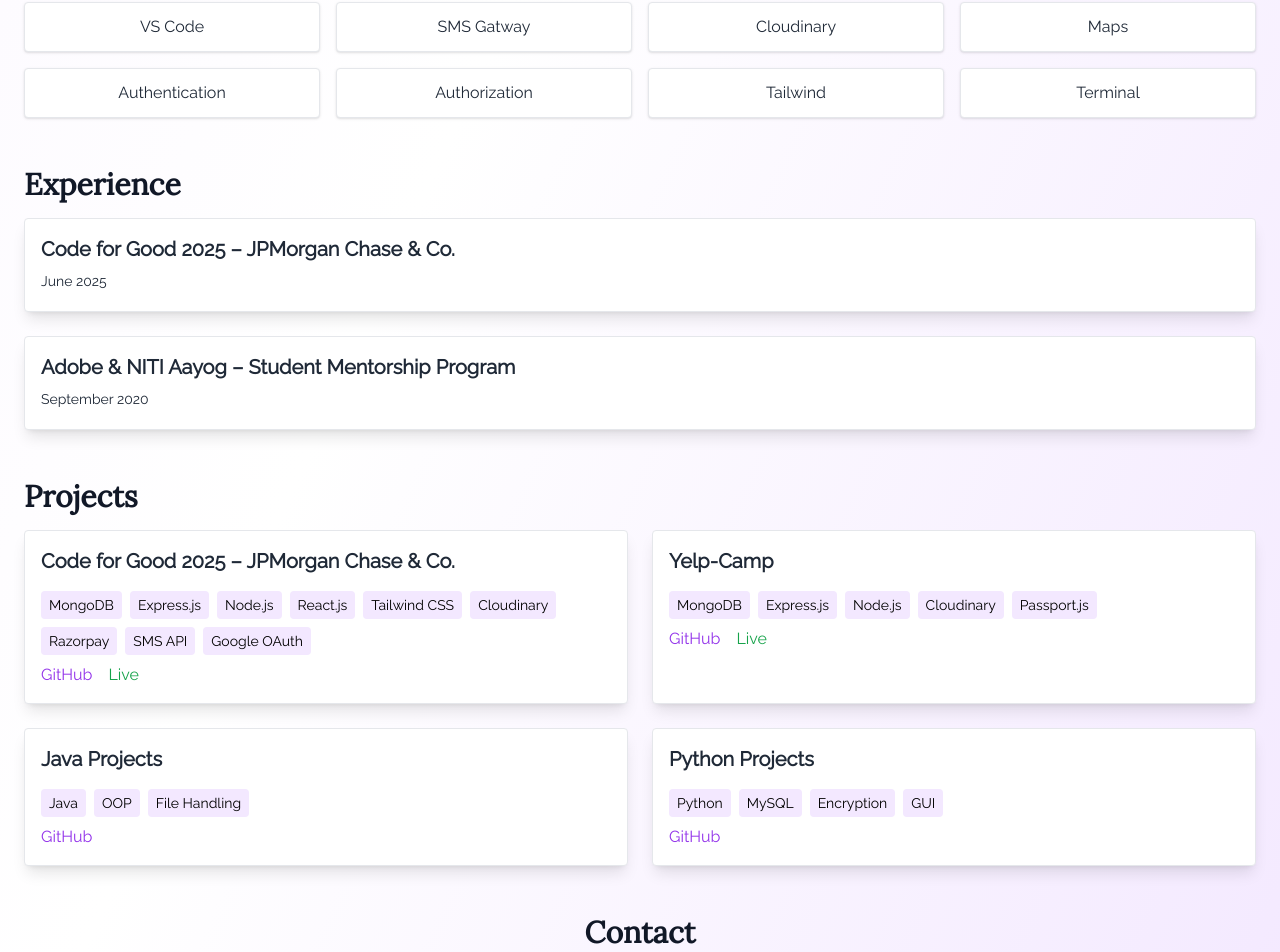
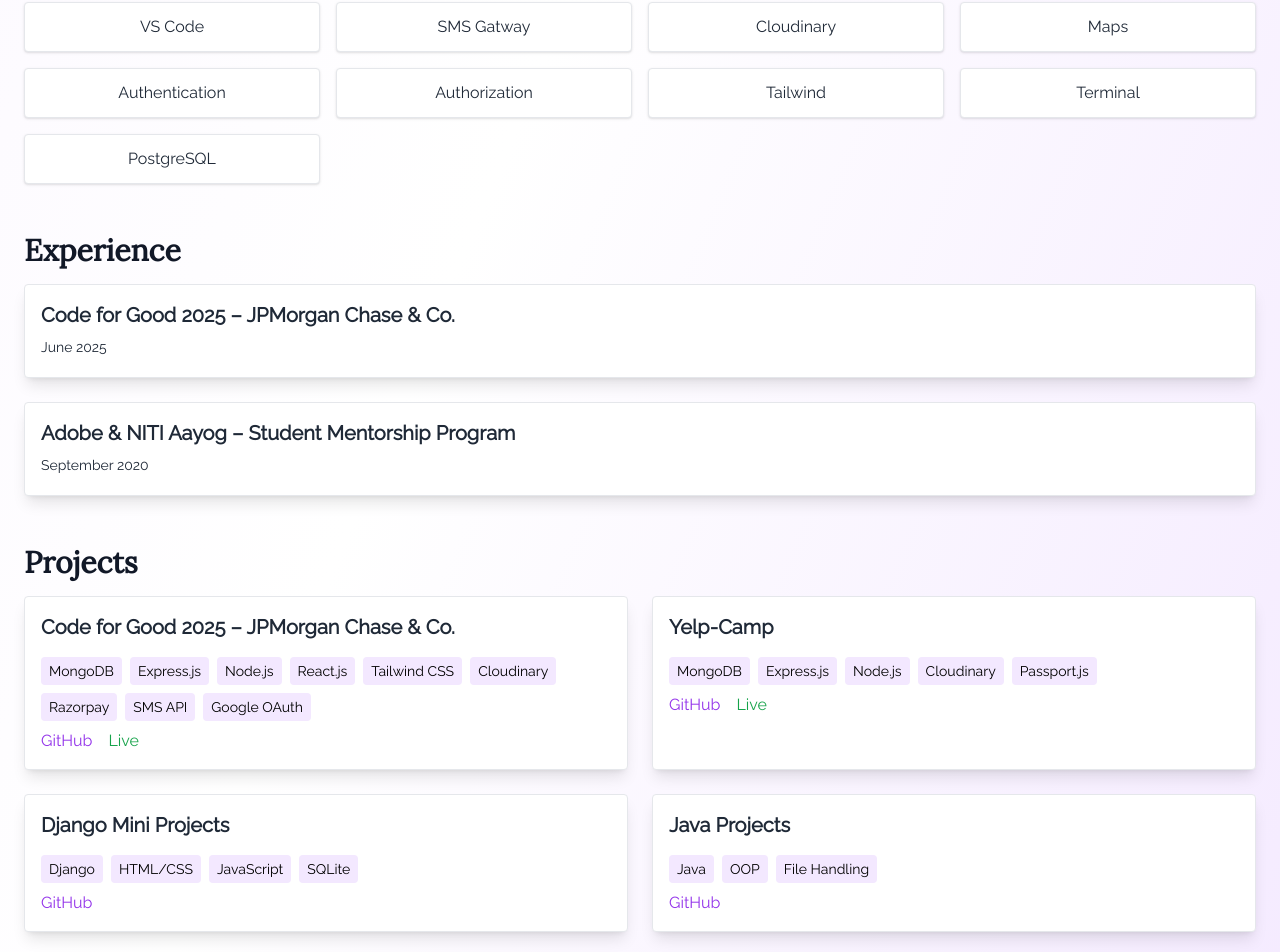
Before and after one commit to SubhankarA8415/Portfolio, a React (Vite) app in the folder portfolio/: page / in a window 1280 px wide. Shown: the part 1700-2652 px from the top of the page. Built offline with nearby package versions, Linux system fonts and the light colour scheme.

Commit message:
Update App.jsx

```diff
--- a/portfolio/src/App.jsx
+++ b/portfolio/src/App.jsx
@@ -20,7 +20,7 @@
   "Django", "Python", "Java", "C", "C++", "MySQL", "Payment Gateways",
   "REST APIs", "Git", "GitHub", "Postman", "VS Code", "SMS Gatway",
   "Cloudinary", "Maps", "Authentication", "Authorization", "Tailwind",
-  "Terminal"
+  "Terminal", "PostgreSQL"
 ];
 
 const education = [
@@ -72,6 +72,12 @@
     github: "https://github.com/SubhankarA8415/Web_Dev_Yelp-camp",
     live: "https://web-dev-yelp-camp.onrender.com/"
   },
+  {
+  title: "Django Mini Projects",
+  desc: "Built a blog, weather app, and chatbot showcasing Django backend, API integration, and dynamic frontend development.",
+  tech: ["Django", "HTML/CSS", "JavaScript", "SQLite"],
+  github: "https://github.com/SubhankarA8415/Django",  // replace with your actual repo
+},
   {
     title: "Java Projects",
     desc: "Developed a console-based banking system for transactions and account management. Also implemented algorithms like affine cipher, CPU scheduling (FCFS, RR), and a basic employee database using Java and OOP principles.",
```
